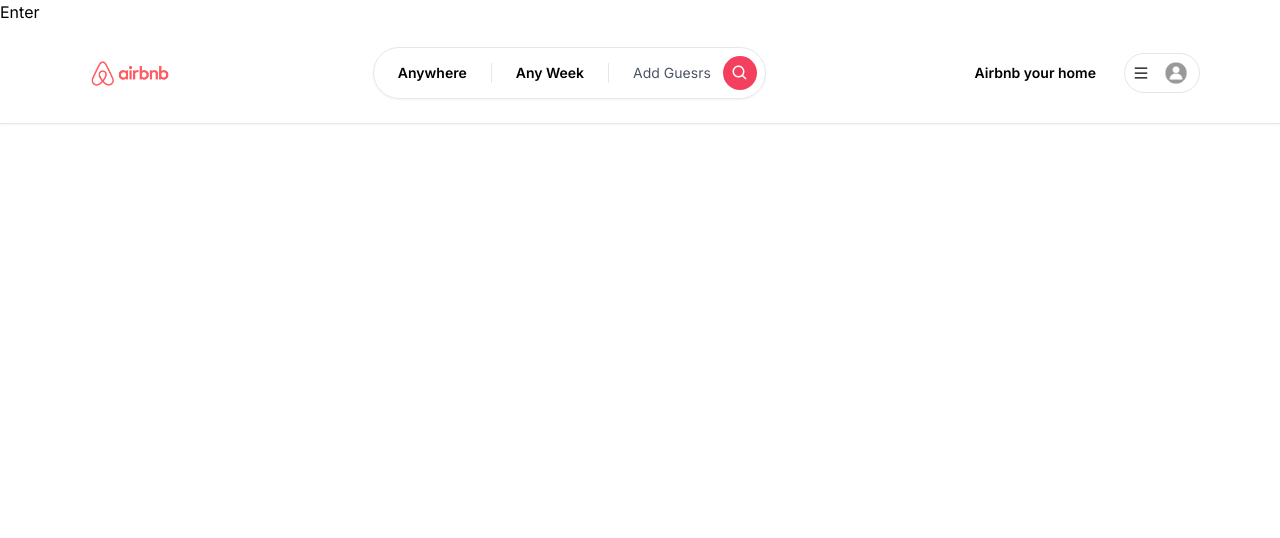
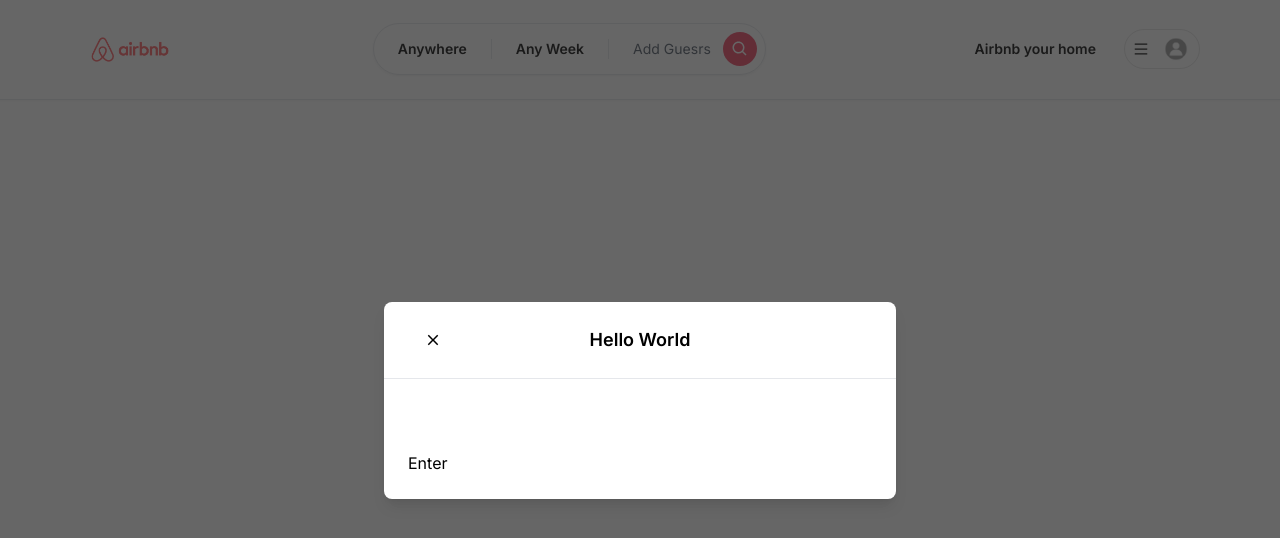
Before and after one commit to zhale-el/arbn-nextjs, a Next.js app: page / in a window 1280 px wide. Shown: the top 538 px of the page. Built offline with nearby package versions, Linux system fonts and the light colour scheme.

Commit message:
modal continue

```diff
--- /dev/null
+++ b/app/components/Button.tsx
@@ -0,0 +1,23 @@
+import { IconType } from "react-icons";
+
+interface ButtonProps {
+  label: string;
+  onClick: (e: React.MouseEvent<HTMLElement>) => void;
+  disabled?: boolean;
+  outline?: boolean;
+  small?: boolean;
+  icon?: IconType;
+}
+
+const Button: React.FC<ButtonProps> = ({
+  label,
+  onClick,
+  disabled,
+  outline,
+  small,
+  icon,
+}) => {
+  return <div>Enter</div>;
+};
+
+export default Button;
--- a/app/components/modals/Modal.tsx
+++ b/app/components/modals/Modal.tsx
@@ -1,5 +1,7 @@
 "use client";
-import { useEffect, useState } from "react";
+import { useCallback, useEffect, useState } from "react";
+import { IoMdClose } from "react-icons/io";
+import Button from "../Button";
 
 interface ModalProps {
   isOpen?: boolean;
@@ -32,7 +34,133 @@
     setShowModal(isOpen);
   }, [isOpen]);
 
-  return <div>Enter</div>;
+  const handleClose = useCallback(() => {
+    if (disabled) {
+      return;
+    }
+    setShowModal(false);
+    setTimeout(() => {
+      onClose();
+    }, 300);
+  }, [disabled, onClose]);
+
+  const handleSubmit = useCallback(() => {
+    if (disabled) {
+      return;
+    }
+    onSubmit();
+  }, [disabled, onSubmit]);
+
+  const handleSecondaryAction = useCallback(() => {
+    if (disabled || !secondaryAction) {
+      return;
+    }
+    secondaryAction();
+  }, [disabled, secondaryAction]);
+
+  if (!isOpen) {
+    return null;
+  }
+
+  return (
+    <>
+      <div
+        className="
+    flex items-center
+     justify-center
+     overflow-x-hidden
+     overflow-y-auto
+     fixed
+     inset-0
+     z-50
+     outline-none
+     focus:outline-none
+     bg-neutral-800/70
+     "
+      >
+        <div
+          className="
+        relative
+        w-full
+        md:w-4/6
+        lg:w-3/6
+        xl:w-2/5
+        my-6
+        mx-auto
+        h-full
+        lg:h-auto
+        md:h-auto"
+        >
+          {/* content */}
+
+          <div
+            className={`
+            translate
+             duration-300
+             h-full
+             ${showModal ? "translate-y-0" : "translate-y-full"}
+             ${showModal ? "opacity-100" : "opacity-0"}
+
+             `}
+          >
+            <div
+              className="
+            translate h-full
+            lg:h-auto
+            md:h-auto
+            border-0
+            rounded-lg
+            shadow-lg
+            relative
+            flex
+            flex-col w-full bg-white
+            outline-none
+            focus:outline-none "
+            >
+              {/* header */}
+              <div
+                className="
+
+              flex items-center p-6
+              rounded-t
+              justify-center
+              relative border-b-[1px]"
+              >
+                <button
+                  onClick={handleClose}
+                  className="
+                p-1 border-0 hover:opacity-70
+                transition absolute left-9"
+                >
+                  <IoMdClose size={18} />
+                </button>
+
+                <div className="text-lg font-semibold">{title}</div>
+              </div>
+
+              {/* body */}
+              <div className="relative p-6 flex-auto">{body}</div>
+              {/* footer */}
+
+              <div className="flex flex-col gap-2 p-6">
+                <div
+                  className="
+                flex
+                flex-row
+                 items-center
+                 gap-4
+                 w-full
+                 "
+                >
+                  <Button />
+                </div>
+              </div>
+            </div>
+          </div>
+        </div>
+      </div>
+    </>
+  );
 };
 
 export default Modal;
--- a/app/layout.tsx
+++ b/app/layout.tsx
@@ -20,7 +20,7 @@
     <html lang="en">
       <body className={inter.className}>
         <ClientOnly>
-          <Modal />
+          <Modal title="Hello World" isOpen />
           <Navbar />
         </ClientOnly>
 
```
